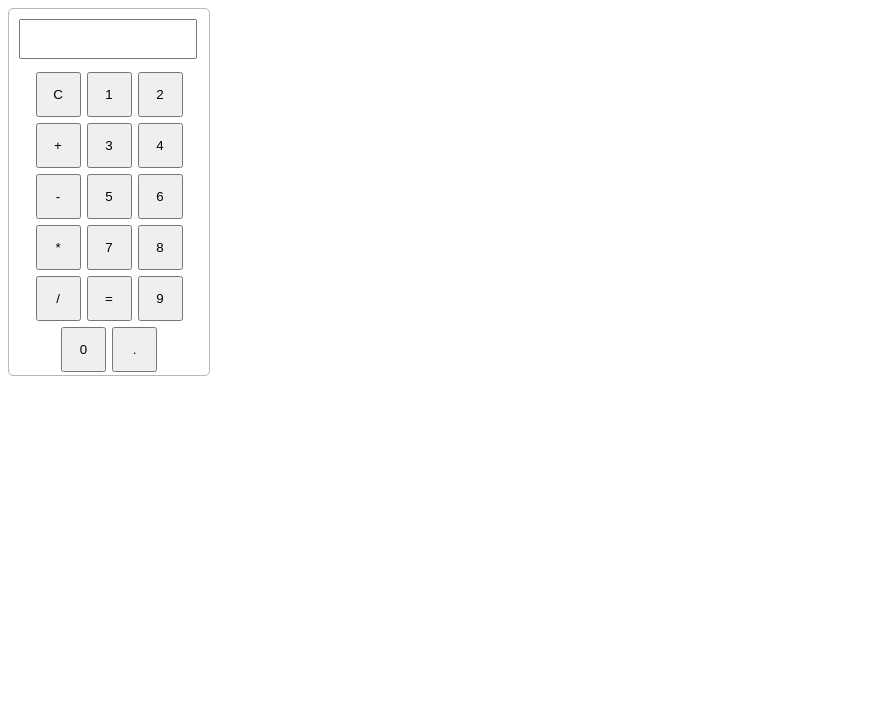
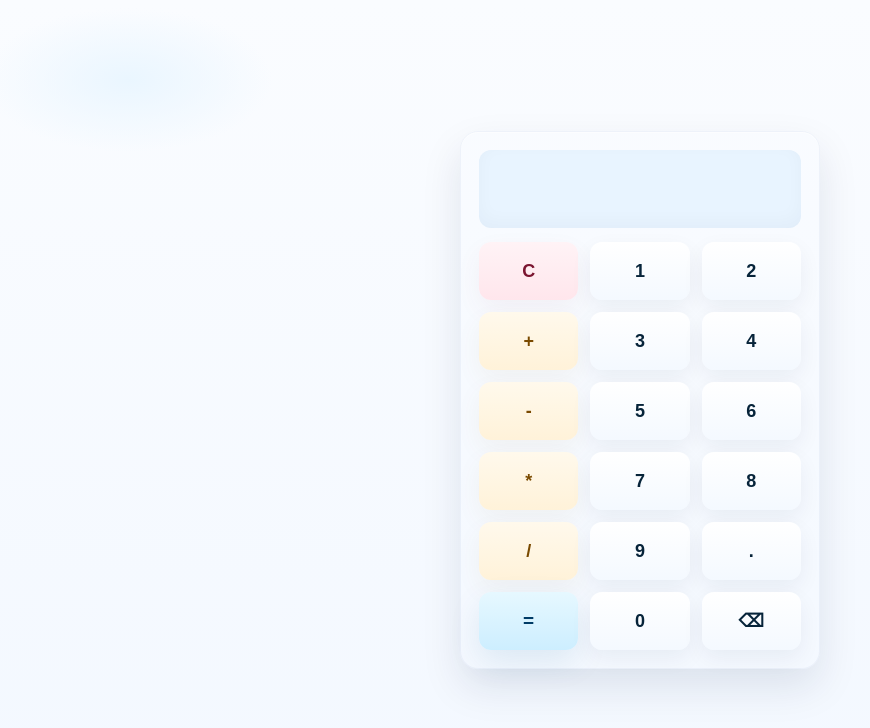
Before and after one commit to debug-node/Javascript-from-basic, a plain HTML site: page Simple Projects/calculator/index.html in a window 1280 px wide. Shown: the whole page, without its empty margins (0-870 px from the left). Drawn offline with Linux system fonts and the light colour scheme.

Commit message:
some new feature and style added in calculator

```diff
--- a/Simple Projects/calculator/index.html
+++ b/Simple Projects/calculator/index.html
@@ -1,40 +1,46 @@
 <!DOCTYPE html>
 <html lang="en">
+
 <head>
     <meta charset="UTF-8">
     <meta name="viewport" content="width=device-width, initial-scale=1.0">
     <title>Calculator</title>
     <link rel="stylesheet" href="style.css">
 </head>
+
 <body>
     <div id="calculator">
         <input type="text" id="display" readonly>
         <div id="buttons">
-    <button class="button" onclick="clearDisplay()">C</button>
+            <button class="button clear" onclick="clearDisplay()">C</button>
 
             <button class="button" onclick="press('1')">1</button>
             <button class="button" onclick="press('2')">2</button>
-    <button class="button" onclick="press('+')">+</button>
+            <button class="button operator" onclick="press('+')">+</button>
 
             <button class="button" onclick="press('3')">3</button>
             <button class="button" onclick="press('4')">4</button>
-    <button class="button" onclick="press('-')">-</button>
+            <button class="button operator" onclick="press('-')">-</button>
 
             <button class="button" onclick="press('5')">5</button>
             <button class="button" onclick="press('6')">6</button>
-    <button class="button" onclick="press('*')">*</button>
+            <button class="button operator" onclick="press('*')">*</button>
 
             <button class="button" onclick="press('7')">7</button>
             <button class="button" onclick="press('8')">8</button>
-    <button class="button" onclick="press('/')">/</button>
+            <button class="button operator" onclick="press('/')">/</button>
 
-    <button class="button" onclick="calculate()">=</button>
             <button class="button" onclick="press('9')">9</button>
+            <button class="button" onclick="press('.')">.</button>
+            <button class="button equal" onclick="calculate()">=</button>
+
             <button class="button" onclick="press('0')">0</button>
-    <button class="button" onclick="press('.')">.</button>
+            <button class="button" onclick="backspace()">⌫</button>
+
         </div>
 
     </div>
     <script src="script.js"></script>
 </body>
+
 </html>
--- a/Simple Projects/calculator/script.js
+++ b/Simple Projects/calculator/script.js
@@ -8,6 +8,10 @@ function updateDisplay() {
 function press(value) {
     currentDisplay += value;
     updateDisplay();
+}
+
+function backspace() {
+    display.value = display.value.slice(0, -1);
 }
 
 function clearDisplay() {
--- a/Simple Projects/calculator/style.css
+++ b/Simple Projects/calculator/style.css
@@ -1,23 +1,106 @@
-#calculator{
-    width: 200px;
-    border: 1px solid rgb(187, 183,183);
-    border-radius: 5px;
+* {
+    box-sizing: border-box;
+    margin: 0;
+    padding: 0;
 }
 
-#display{
-    margin: 10px;
-    width: 85%;
-    font-size: 30px;
+html,
+body {
+    height: 100%;
 }
 
-#buttons{
+body {
     display: flex;
+    align-items: center;
     justify-content: center;
-    flex-wrap: wrap;
+    padding: 32px;
+    background:
+        radial-gradient(800px 400px at 10% 10%, #eaf6ff 0%, rgba(234, 246, 255, 0) 18%),
+        linear-gradient(180deg, #fafcff, #f3f8ff);
+    font-family: Inter, "Segoe UI", Roboto, system-ui, -apple-system, "Helvetica Neue", Arial;
 }
 
-.button{
-    width: 45px;
-    height: 45px;
-    margin: 3px;
+#calculator {
+    width: 360px;
+    max-width: calc(100% - 40px);
+    border-radius: 18px;
+    padding: 18px;
+    box-shadow:
+        0 18px 40px rgba(8, 30, 70, 0.10),
+        inset 0 1px 0 rgba(255, 255, 255, 0.6);
+    border: 1px solid rgba(70, 100, 160, 0.06);
 }
+
+#display {
+    width: 100%;
+    height: 78px;
+    padding: 12px 18px;
+    margin-bottom: 14px;
+    border-radius: 12px;
+    border: none;
+    outline: none;
+    font-size: 30px;
+    font-weight: 700;
+    text-align: right;
+    background-color: #e8f4ff;
+    color: #03263f;
+    box-shadow: inset 0 -6px 18px rgba(12, 34, 70, 0.03);
+    letter-spacing: 0.4px;
+}
+
+#buttons {
+    display: grid;
+    grid-template-columns: repeat(3, 1fr);
+    gap: 12px;
+}
+
+.button {
+    height: 58px;
+    border-radius: 12px;
+    border: none;
+    cursor: pointer;
+    font-size: 18px;
+    font-weight: 700;
+    display: inline-flex;
+    align-items: center;
+    justify-content: center;
+    user-select: none;
+    transition: transform 140ms cubic-bezier(.2, .8, .2, 1), box-shadow 140ms;
+    box-shadow: 0 8px 22px rgba(10, 30, 70, 0.06);
+    background: linear-gradient(180deg, #ffffff, #f4f9ff);
+    color: #07243a;
+}
+
+.button:hover {
+    transform: translateY(-4px);
+    box-shadow: 0 18px 40px rgba(12, 30, 70, 0.10);
+}
+
+.button:active {
+    transform: translateY(0);
+    box-shadow: 0 6px 18px rgba(10, 30, 70, 0.06);
+}
+
+.button:focus {
+    outline: 3px solid rgba(55, 125, 255, 0.14);
+    outline-offset: 3px;
+}
+
+.button.clear {
+    background: linear-gradient(180deg, #fff3f6, #ffe6ec);
+    color: #7b1530;
+    box-shadow: 0 10px 26px rgba(160, 60, 90, 0.06);
+}
+
+.button.operator {
+    background: linear-gradient(180deg, #fff9ec, #fff2d9);
+    color: #7a4a00;
+    box-shadow: 0 10px 26px rgba(140, 100, 40, 0.06);
+}
+
+.button.equal {
+    background: linear-gradient(180deg, #e6f8ff, #cdeeff);
+    color: #003b66;
+    box-shadow: 0 12px 32px rgba(6, 84, 137, 0.10);
+    font-size: 19px;
+}
```
Lines whose indentation alone changed are shown as unchanged.
